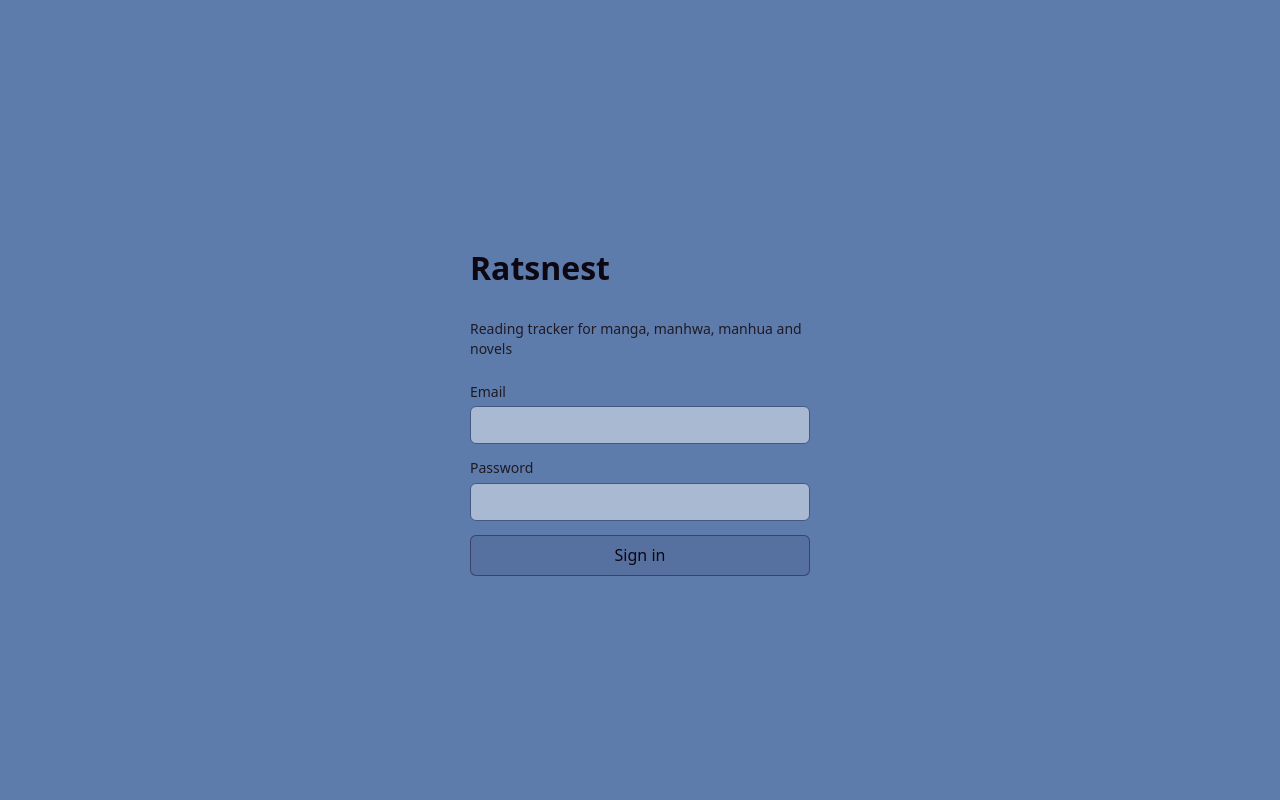
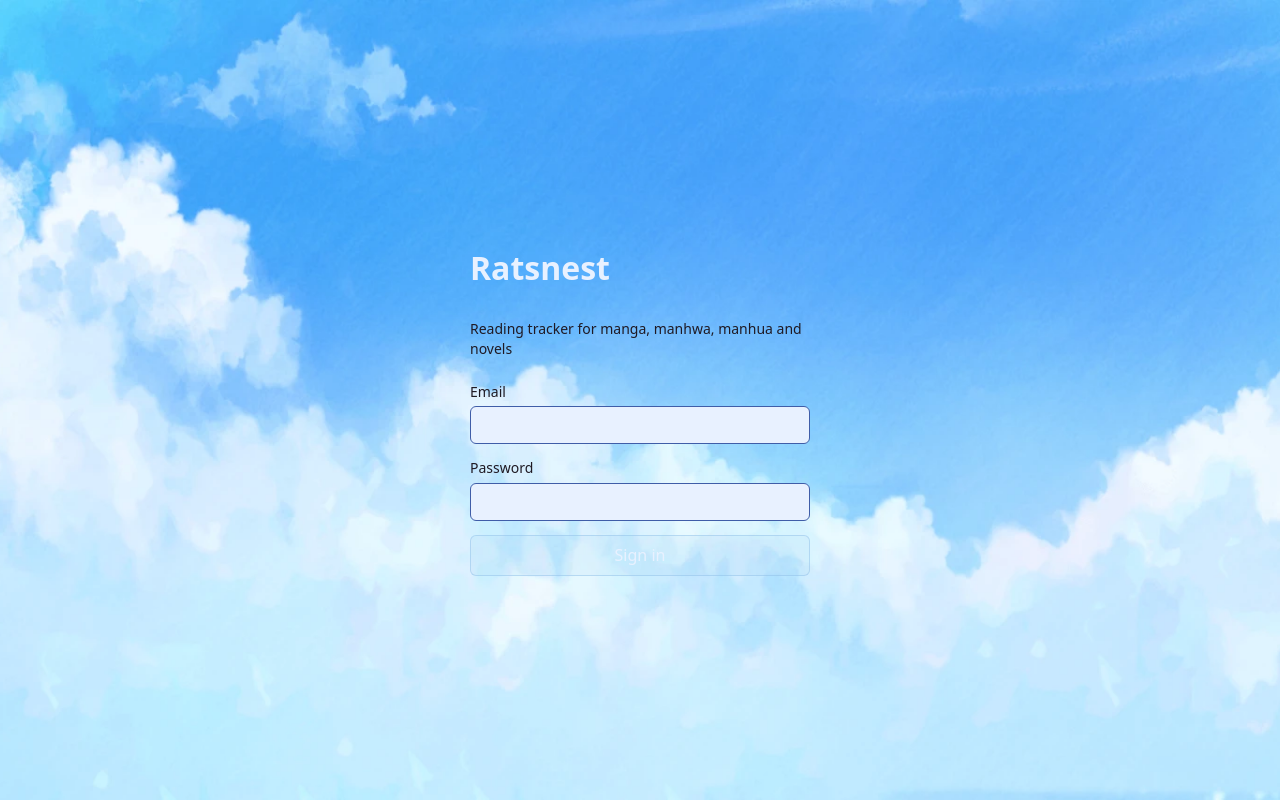
Before and after one commit to blair-boo/manga-lists, a React (Vite) app: page / in a window 1280 px wide. Built offline with nearby package versions, Linux system fonts and the light colour scheme; no server answers.

Commit message:
Novas cores do tema claro e céu como plano de fundo
Co-Authored-By: Claude Sonnet 5.5 <noreply@anthropic.com>
Claude-Session: https://claude.ai/code/session_01PEA6VVNX7h39RCjtPNzVao

```diff
--- a/index.html
+++ b/index.html
@@ -24,7 +24,7 @@
           }
           var escuro = t === 'dark' || (t !== 'light' && window.matchMedia('(prefers-color-scheme: dark)').matches);
           var meta = document.querySelector('meta[name="theme-color"]');
-          if (meta) meta.setAttribute('content', escuro ? '#6c7bc0' : '#1e1440');
+          if (meta) meta.setAttribute('content', escuro ? '#6c7bc0' : '#91c0e8');
         } catch (e) {}
       })();
     </script>
--- a/src/hooks/useTema.ts
+++ b/src/hooks/useTema.ts
@@ -12,7 +12,7 @@ function lerTemaSalvo(): TemaPref {
 // --accent claro/escuro de src/styles/base.css, duplicado de propósito (mesmo
 // motivo do script inline em index.html, que faz a mesma coisa antes do 1º
 // paint): não dá pra ler uma custom property antes do CSS carregar.
-const ACCENT_POR_TEMA: Record<'light' | 'dark', string> = { light: '#1e1440', dark: '#6c7bc0' };
+const ACCENT_POR_TEMA: Record<'light' | 'dark', string> = { light: '#91c0e8', dark: '#6c7bc0' };
 
 function temaResolvido(pref: TemaPref): 'light' | 'dark' {
   if (pref === 'system') return window.matchMedia('(prefers-color-scheme: dark)').matches ? 'dark' : 'light';
--- a/src/styles/base.css
+++ b/src/styles/base.css
@@ -2,16 +2,16 @@
 
 :root {
   --text: #1f1a24;
-  --text-h: #0d0712;
-  --bg: #5d7cab;
-  --bg-raised: #aab9d2;
-  --border: #435984;
-  --accent: #1e1440;
-  --accent-bg: rgba(30, 20, 64, 0.1);
-  --accent-border: rgba(30, 20, 64, 0.5);
+  --text-h: #e8f1ff;
+  --bg: #89b6f5;
+  --bg-raised: #e8f1ff;
+  --border: #3f5da8;
+  --accent: #91c0e8;
+  --accent-bg: rgba(145, 192, 232, 0.1);
+  --accent-border: rgba(145, 192, 232, 0.5);
   --danger: #911514;
   --ok: #5dac8e;
-  --warn: #cc7800;
+  --warn: #f9d266;
   --info: #98ccf0;
   --info-bg: rgba(152, 204, 240, 0.1);
   --info-border: rgba(152, 204, 240, 0.5);
@@ -71,8 +71,29 @@
   box-sizing: border-box;
 }
 
+/* Céu só no tema claro (sem máscara); o escuro volta à cor sólida. */
 body {
   margin: 0;
+}
+
+/* A imagem fica no <html> (que já tem o background do tema): é ele que vira o
+   fundo do canvas, mesmo com o body sem altura. */
+:root {
+  background-image: url('../assets/ceu.webp');
+  background-position: center;
+  background-size: cover;
+  background-repeat: no-repeat;
+  background-attachment: fixed;
+}
+
+@media (prefers-color-scheme: dark) {
+  :root:not([data-theme]) {
+    background-image: none;
+  }
+}
+
+:root[data-theme='dark'] {
+  background-image: none;
 }
 
 h1, h2, h3 {
```
Also changed, not shown: src/assets/ceu.webp (added).
